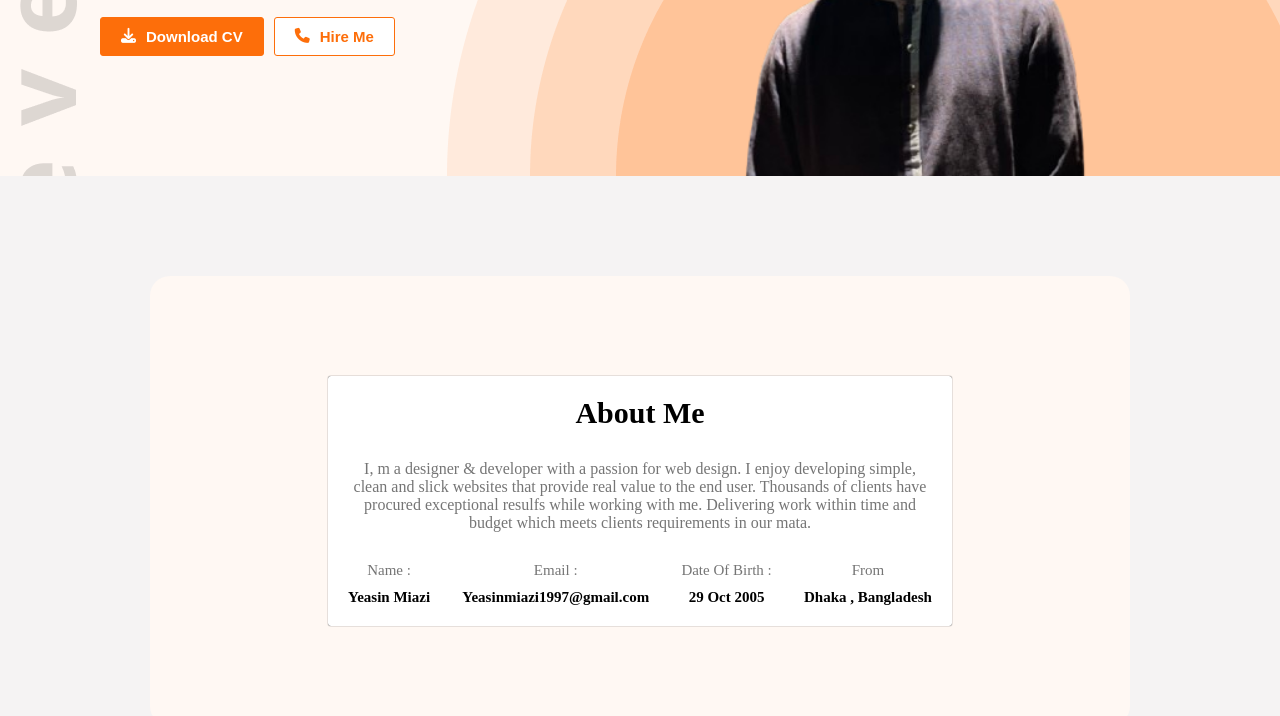
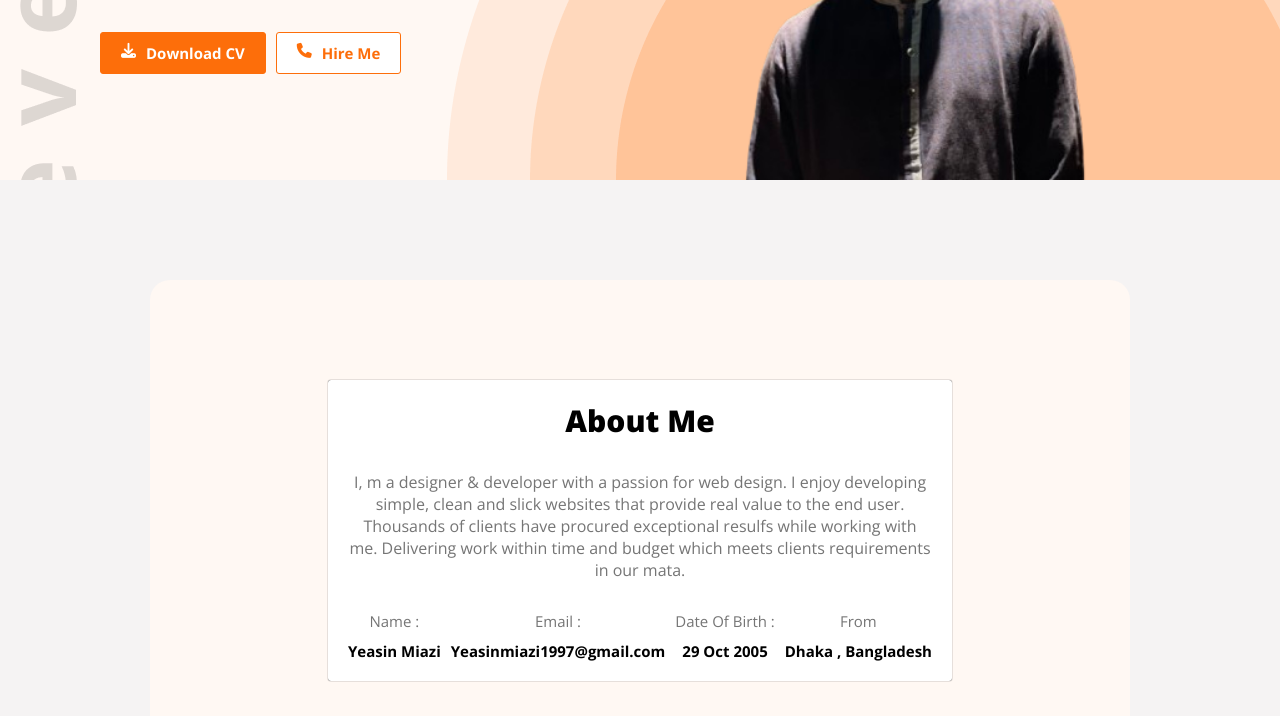
Before and after one commit to miazi2003/new-portfolio-ph, a plain HTML site: page index.html in a window 1280 px wide. Shown: the part 447-1163 px from the top of the page. Drawn offline with nearby package versions, Linux system fonts and the light colour scheme.

Commit message:
font added

```diff
--- a/styles/style.css
+++ b/styles/style.css
@@ -1,7 +1,11 @@
+@import url('https://fonts.googleapis.com/css2?family=Open+Sans:ital,wght@0,300..800;1,300..800&display=swap');
+
+
 * {
   margin: 0;
   padding: 0;
   box-sizing: border-box;
+  font-family: "Open Sans", serif;
 }
 body {
   display: flex;
```
